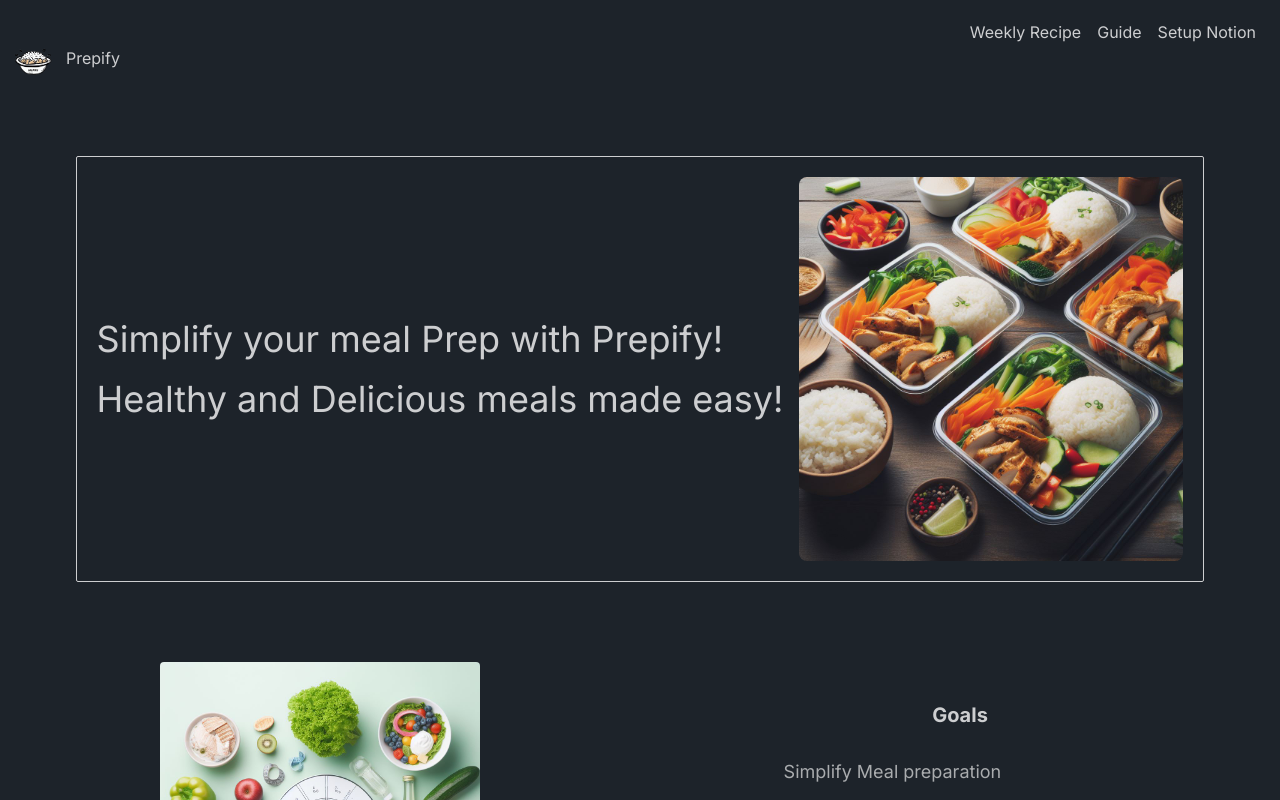
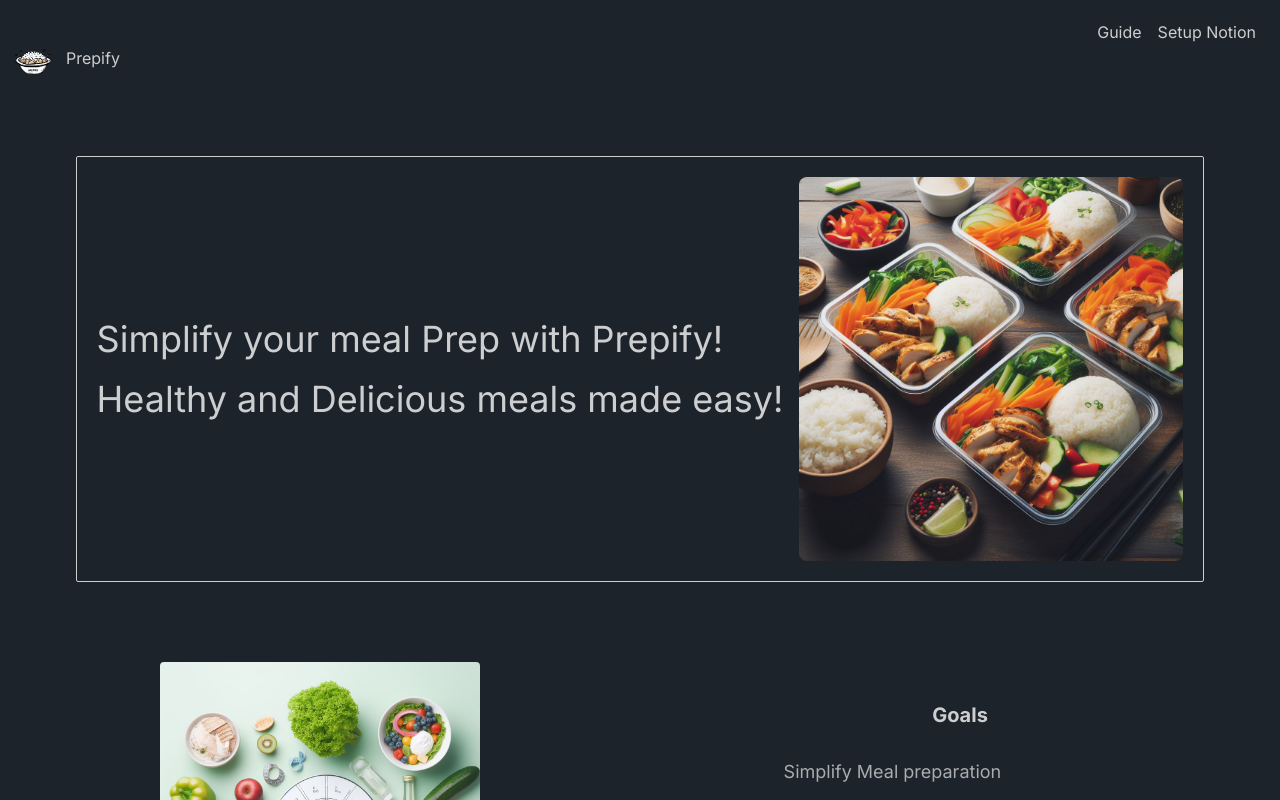
Before and after one commit to TottySnowman/prepify, a Next.js app: page / in a window 1280 px wide. Shown: the top 800 px of the page. Built offline with nearby package versions, Linux system fonts and the light colour scheme; no server answers; the database is empty.

Commit message:
removed weekly recipe from navbar

```diff
--- a/components/Nav.tsx
+++ b/components/Nav.tsx
@@ -178,9 +178,6 @@ const Nav = () => {
         </div>
         <div className="sm:hidden md:flex-none md:block md:mb-16 md:pt-3">
           <div className="flex space-x-4 items-center">
-            <Link href="/weekly_recipe">
-              <p>Weekly Recipe</p>
-            </Link>
             <Link href="/step_by_step">
               <p>Guide</p>
             </Link>
```
